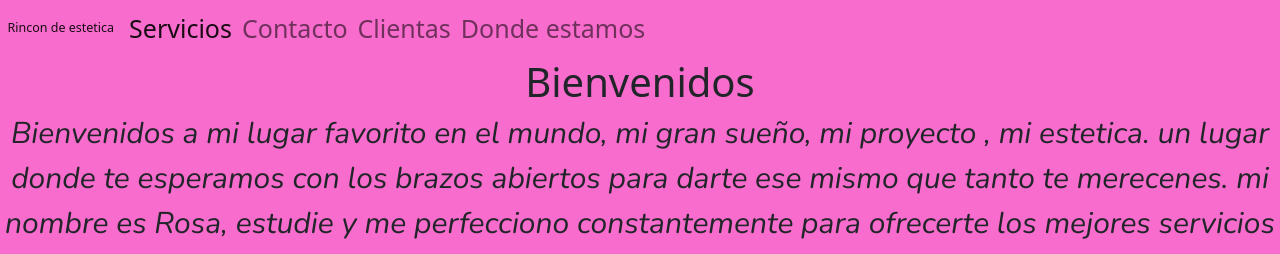
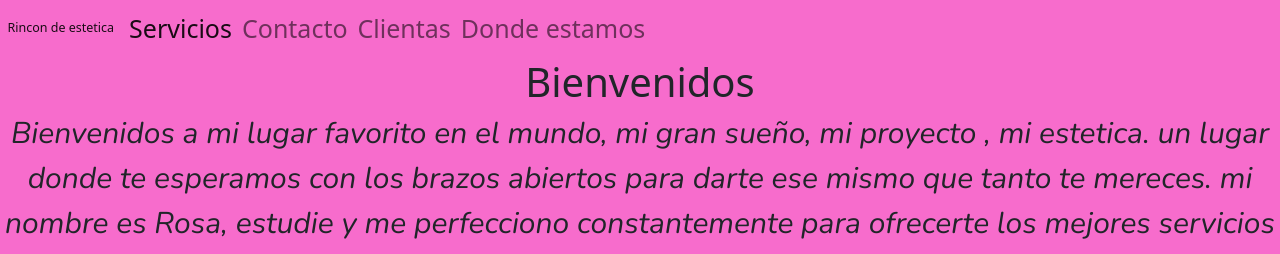
Before and after one commit to gonzaalt/primer-repositorio, a plain HTML site: page index.html in a window 1280 px wide. Shown: the top 254 px of the page. Drawn offline with nearby package versions, Linux system fonts and the light colour scheme.

Commit message:
nuevo texto

```diff
--- a/index.html
+++ b/index.html
@@ -41,7 +41,7 @@
     <div class="intro__caja1">
         <h1 class="caja1__historia">Bienvenidos</h1>
             <p class="lead">Bienvenidos a mi lugar favorito en el mundo, mi gran sueño, mi proyecto , mi estetica.
-                un lugar donde te esperamos con los brazos abiertos para darte ese mismo que tanto te merecenes.
+                un lugar donde te esperamos con los brazos abiertos para darte ese mismo que tanto te mereces.
             mi nombre es Rosa, estudie y me perfecciono constantemente para ofrecerte los mejores servicios </p>
     </div>
 
```
